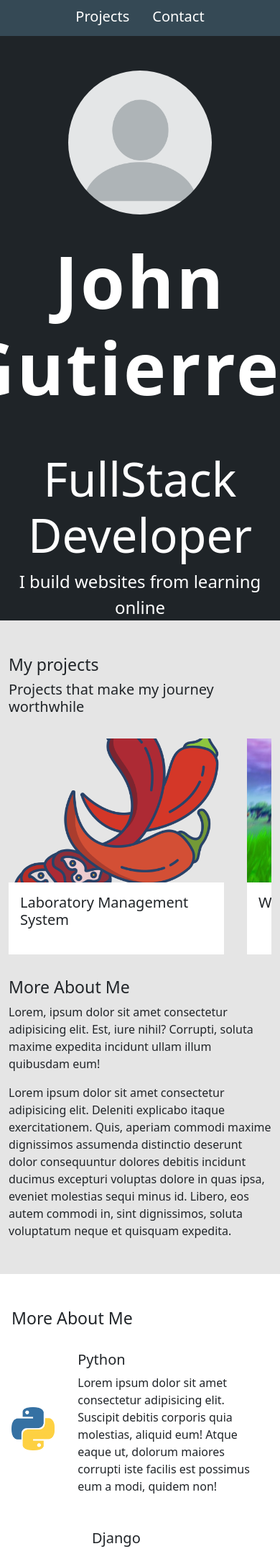
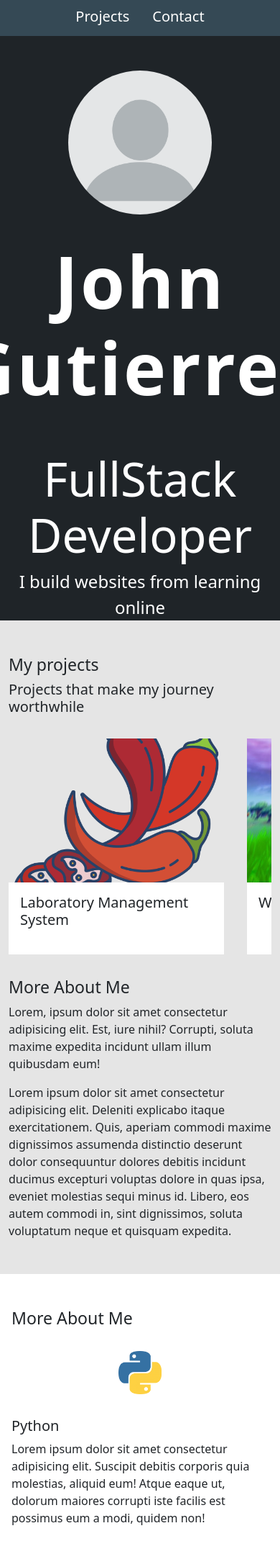
Before and after one commit to JohnG88/my_portfilio, a Django app: page / in a window 390 px wide; the page is wider, and only the part inside the window is pictured. Shown: the top 2159 px of that part at 72% size. Run offline with Django 4.2, Linux system fonts and the light colour scheme; data comes from the database, SQL or seed files in the repository; some libraries are stand-ins or nearby versions.

Commit message:
Updated some css for skill section

```diff
--- a/static/styles/main.css
+++ b/static/styles/main.css
@@ -192,6 +192,10 @@ body {
     .skills-container {
         width: 100%;
     }
+
+    .skills-wrapper {
+        flex-flow: column;
+    }
 }
 
 /* tag text-color: 354955;
```
